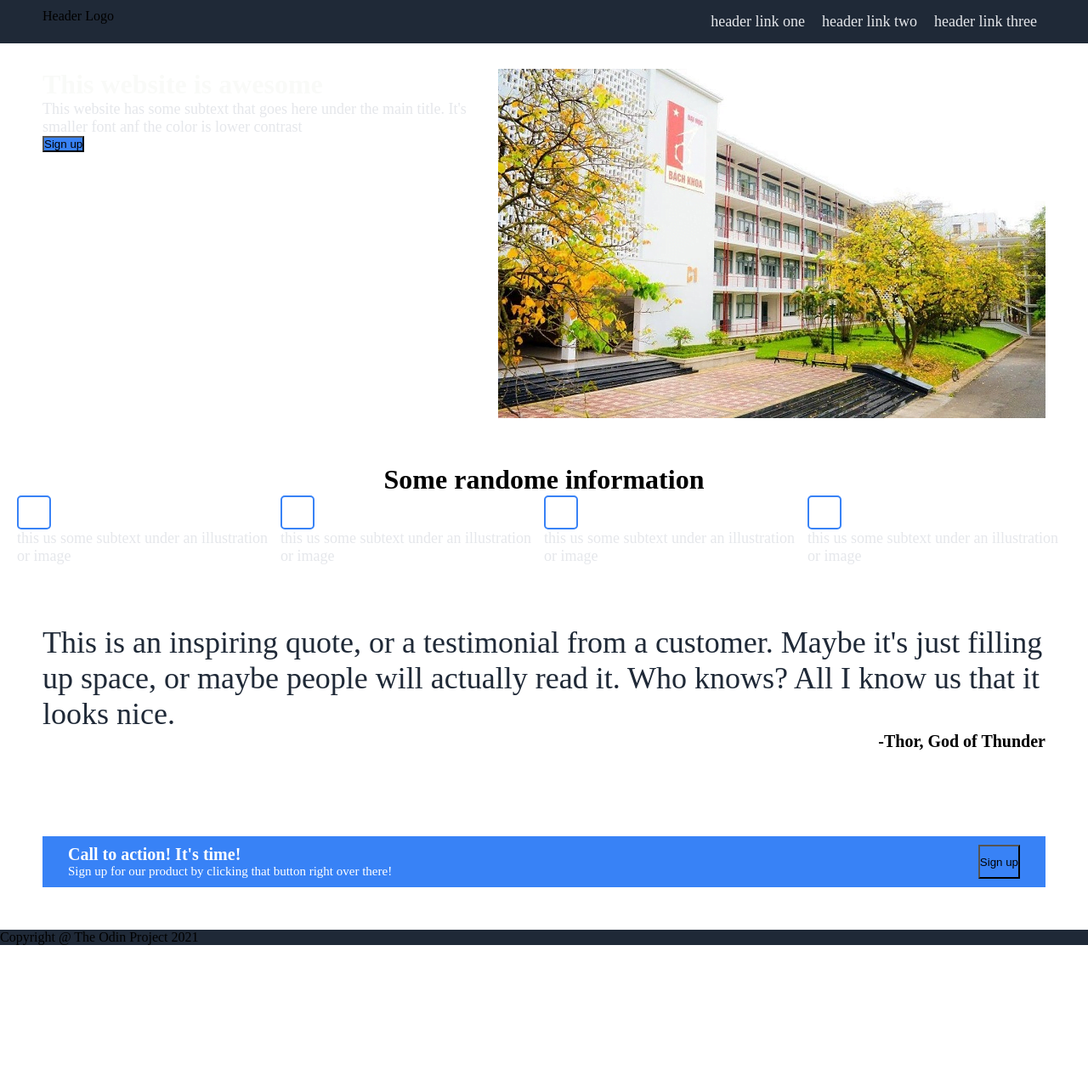
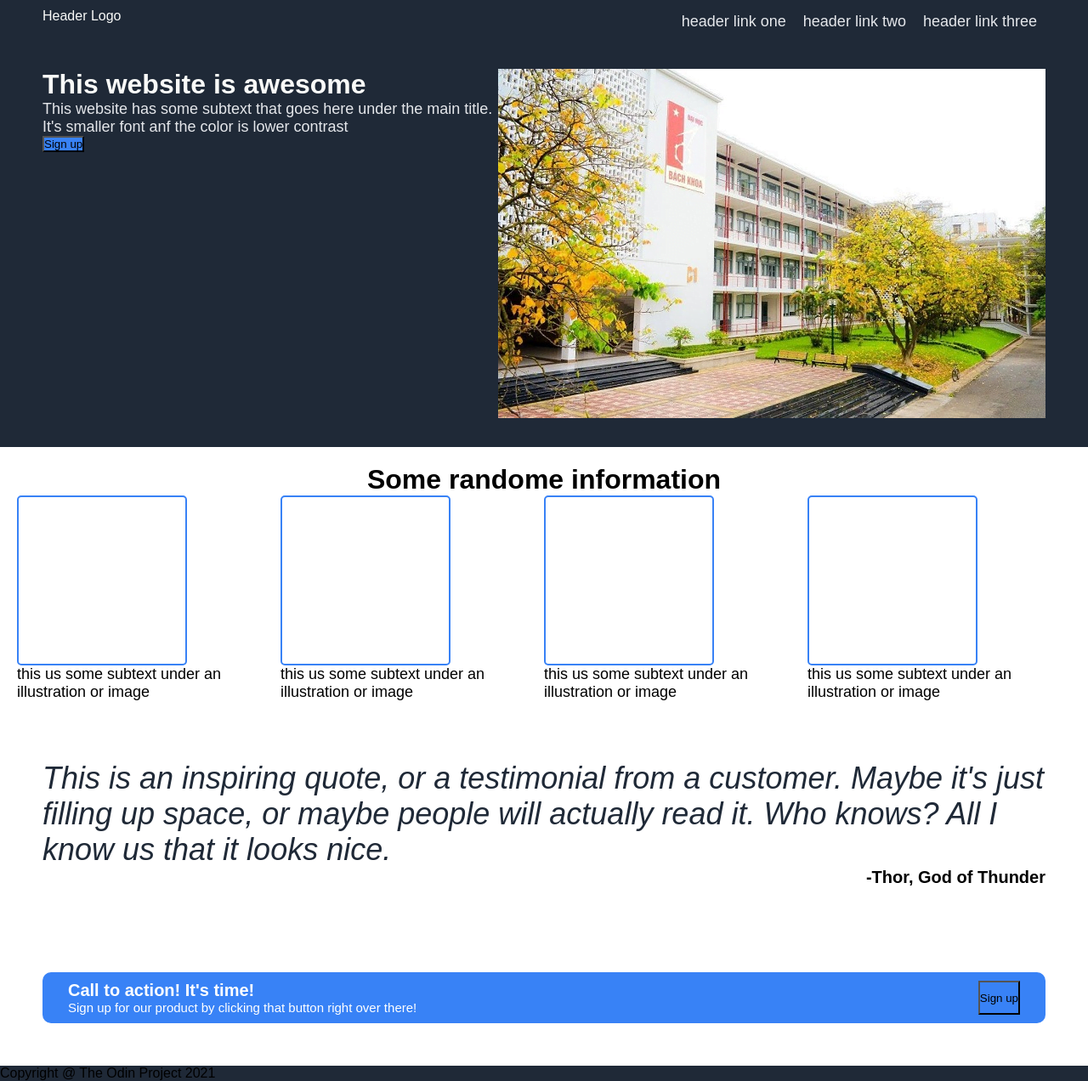
Before and after one commit to kira210402/odin-html-css-foundation, a plain HTML site: page index.html in a window 1280 px wide. Shown: the whole page at 85% size. Before the commit the page ends 1112 px from the top, so only its background shows below. Drawn offline with Linux system fonts and the light colour scheme.

Commit message:
complete

```diff
--- a/index.html
+++ b/index.html
@@ -86,7 +86,7 @@
 
     <!-- FOOTER  -->
     <footer>
-        <p>Copyright @ The Odin Project 2021</p>
+        <p class="footer-content">Copyright @ The Odin Project 2021</p>
     </footer>
 </body>
 </html>
--- a/style.css
+++ b/style.css
@@ -2,6 +2,7 @@
   margin: 0;
   padding: 0;
   box-sizing: border-box;
+  font-family: Arial, sans-serif;
 }
 
 .navigator {
@@ -40,15 +41,14 @@
 }
 
 .random-info-item-img {
-    height: 40px;
-    width: 40px;
-    border: 2px solid #3882F6;
+  height: 200px;
+  width: 200px;
+  border: 2px solid #3882f6;
   border-radius: 5px;
 }
 
 .random-info-item-caption {
   font-size: 18px;
-    color: #E5E7EB;
 }
 
 .quote {
@@ -64,6 +64,7 @@
   padding: 10px 30px;
   display: flex;
   justify-content: space-between;
+  border-radius: 10px;
 }
 
 .sign-up-section-title h1 {
@@ -78,14 +79,14 @@
   color: white;
 }
 
-.navigator,
+header,
 footer {
-    background-color: #1F2937;
+  background-color: #1f2937;
 }
 
-.nav-logo,
+.logo,
 .welcome-title {
-    color: #F9FAF8;
+  color: #f9faf8;
 }
 
 .nav-logo {
@@ -94,37 +95,36 @@ footer {
 
 .welcome-tile {
   font-size: 48px;
-    font-weight: extra-bold
+  font-weight: extra-bold;
 }
 
 .welcome-description,
 .list-item {
   font-size: 18px;
-    color: #E5E7EB;
+  color: #e5e7eb;
 }
 
 button,
 .sign-up-section {
-    background-color: #3882F6;
+  background-color: #3882f6;
 }
-
 
 // MAIN RANDOM INFO
 .random-title {
   font-size: 36px;
   font-weight: extra-bold;
-    color: #1F2937;
+  color: #1f2937;
 }
 
 // MAIN QUOTE
 .quote {
-    background-color: #E5E7EB;
+  background-color: #e5e7eb;
 }
 
 .quote-content {
   font-size: 36px;
-    font-style: light italic;
-    color: #1F2937;
+  font-style: italic;
+  color: #1f2937;
 }
 
 .quote-author {
@@ -133,7 +133,7 @@ button,
 }
 
 // FOOTER
-footer {
+.footer-content {
   color: white;
   text-align: center;
 }
```
Lines whose indentation alone changed are shown as unchanged.
